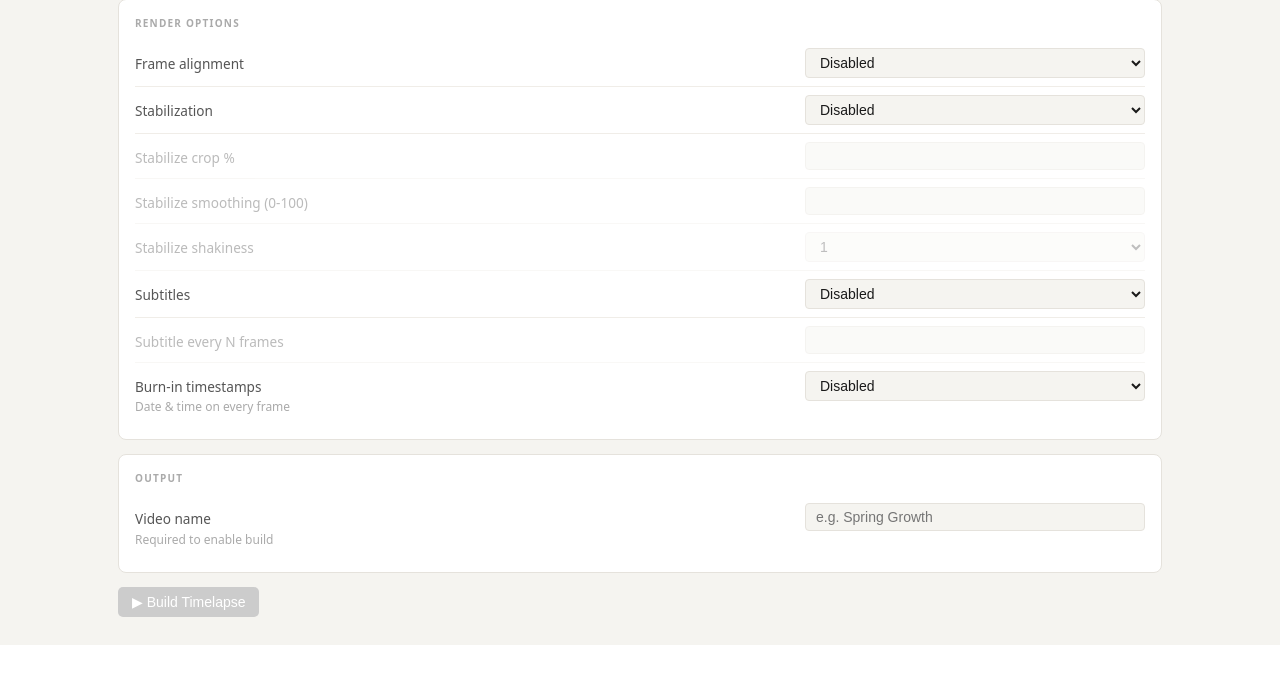
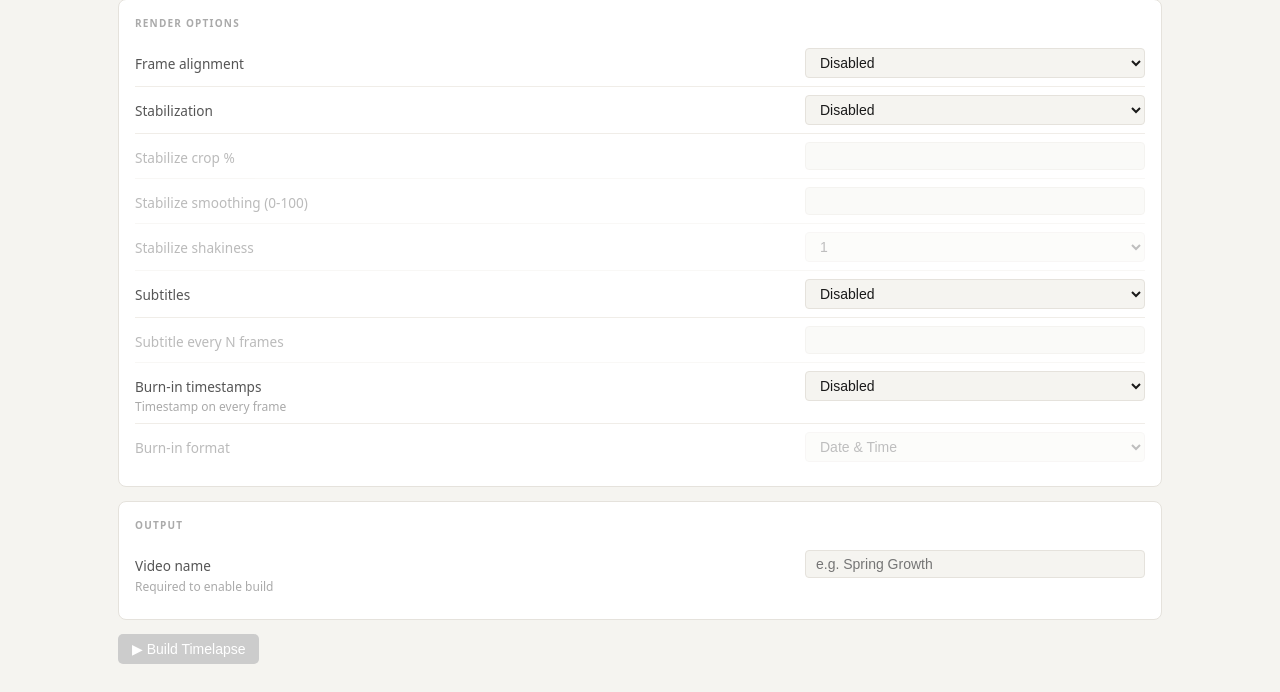
Before and after one commit to dukane3k/reolink-preset-timelapse, a Python web app: template src/web/templates/designer.html in a window 1280 px wide. Shown: the part 644-1336 px from the top of the page. Before the commit the page ends 1289 px from the top, so only its background shows below. Run offline with Jinja, Linux system fonts and the light colour scheme; the template is opened without the code that fills it, so the values that code supplies are empty.

Commit message:
feat: burn-in format option (date & time, date only, time only)
Co-Authored-By: Claude Sonnet 4.6 <noreply@anthropic.com>

```diff
--- a/src/build_permanent.py
+++ b/src/build_permanent.py
@@ -29,7 +29,7 @@ def build_permanent(cfg: Config, now: datetime | None = None) -> Path:
     permanent_dir = Path(cfg.timelapse_dir) / "permanent"
     output = permanent_dir / f"timelapse_permanent_{timestamp}.mp4"
 
-    build_timelapse(all_snapshots, output, fps=cfg.timelapse_fps, align=cfg.timelapse_align, stabilize=cfg.timelapse_stabilize, stabilize_crop=cfg.timelapse_stabilize_crop, stabilize_smoothing=cfg.timelapse_stabilize_smoothing, stabilize_shakiness=cfg.timelapse_stabilize_shakiness, subtitles=cfg.timelapse_subtitles, subtitle_every=cfg.timelapse_subtitle_every, burnin=cfg.timelapse_burnin)
+    build_timelapse(all_snapshots, output, fps=cfg.timelapse_fps, align=cfg.timelapse_align, stabilize=cfg.timelapse_stabilize, stabilize_crop=cfg.timelapse_stabilize_crop, stabilize_smoothing=cfg.timelapse_stabilize_smoothing, stabilize_shakiness=cfg.timelapse_stabilize_shakiness, subtitles=cfg.timelapse_subtitles, subtitle_every=cfg.timelapse_subtitle_every, burnin=cfg.timelapse_burnin, burnin_format=cfg.timelapse_burnin_format)
     return output
 
 
--- a/src/config.py
+++ b/src/config.py
@@ -69,6 +69,7 @@ class Config:
     timelapse_subtitles: bool
     timelapse_subtitle_every: int
     timelapse_burnin: bool
+    timelapse_burnin_format: str  # "datetime" | "date" | "time"
     timelapse_daily_mode: str  # "day_only" | "cumulative"
 
     @classmethod
@@ -104,5 +105,6 @@ class Config:
             timelapse_subtitles=_bool("TIMELAPSE_SUBTITLES", True),
             timelapse_subtitle_every=_int("TIMELAPSE_SUBTITLE_EVERY", 1),
             timelapse_burnin=_bool("TIMELAPSE_BURNIN", False),
+            timelapse_burnin_format=os.environ.get("TIMELAPSE_BURNIN_FORMAT", "datetime").strip() or "datetime",
             timelapse_daily_mode=os.environ.get("TIMELAPSE_DAILY_MODE", "day_only").strip() or "day_only",
         )
--- a/src/scheduler.py
+++ b/src/scheduler.py
@@ -39,7 +39,7 @@ def _rebuild_timelapse(cfg: Config, date_str: str) -> None:
     snapshots = _collect_for_date(cfg, date_str)
     output = Path(cfg.timelapse_dir) / f"timelapse_{date_str}.mp4"
     try:
-        build_timelapse(snapshots, output, fps=cfg.timelapse_fps, align=cfg.timelapse_align, stabilize=cfg.timelapse_stabilize, stabilize_crop=cfg.timelapse_stabilize_crop, stabilize_smoothing=cfg.timelapse_stabilize_smoothing, stabilize_shakiness=cfg.timelapse_stabilize_shakiness, subtitles=cfg.timelapse_subtitles, subtitle_every=cfg.timelapse_subtitle_every, burnin=cfg.timelapse_burnin)
+        build_timelapse(snapshots, output, fps=cfg.timelapse_fps, align=cfg.timelapse_align, stabilize=cfg.timelapse_stabilize, stabilize_crop=cfg.timelapse_stabilize_crop, stabilize_smoothing=cfg.timelapse_stabilize_smoothing, stabilize_shakiness=cfg.timelapse_stabilize_shakiness, subtitles=cfg.timelapse_subtitles, subtitle_every=cfg.timelapse_subtitle_every, burnin=cfg.timelapse_burnin, burnin_format=cfg.timelapse_burnin_format)
     except Exception as exc:
         log.error("Timelapse build failed: %s", exc)
 
--- a/src/web/templates/designer.html
+++ b/src/web/templates/designer.html
@@ -224,11 +224,21 @@
       </div>
     </div>
     <div class="field-row">
-      <label>Burn-in timestamps<span style="display:block;color:#aaa;font-size:0.75rem;font-weight:400;margin-top:2px;">Date &amp; time on every frame</span></label>
+      <label>Burn-in timestamps<span style="display:block;color:#aaa;font-size:0.75rem;font-weight:400;margin-top:2px;">Timestamp on every frame</span></label>
       <div class="field-input">
         <select name="burnin" id="burnin">
           <option value="false" {% if not defaults.burnin %}selected{% endif %}>Disabled</option>
           <option value="true" {% if defaults.burnin %}selected{% endif %}>Enabled</option>
+        </select>
+      </div>
+    </div>
+    <div class="field-row" data-child-of="burnin">
+      <label>Burn-in format</label>
+      <div class="field-input">
+        <select name="burnin_format" id="burnin_format">
+          <option value="datetime" {% if defaults.burnin_format == "datetime" %}selected{% endif %}>Date &amp; Time</option>
+          <option value="date" {% if defaults.burnin_format == "date" %}selected{% endif %}>Date Only</option>
+          <option value="time" {% if defaults.burnin_format == "time" %}selected{% endif %}>Time Only</option>
         </select>
       </div>
     </div>
@@ -276,6 +286,7 @@
   var disabledWhen = {
     stabilize: "false",
     subtitles: "false",
+    burnin: "false",
   };
   function applyChildState(parentId) {
     var parent = document.getElementById(parentId);
--- a/src/web/templates/settings.html
+++ b/src/web/templates/settings.html
@@ -151,6 +151,9 @@
     {{ select("TIMELAPSE_BURNIN", "Burn-in Timestamps", [
         ("false","Disabled"),("true","Enabled")
     ]) }}
+    {{ select("TIMELAPSE_BURNIN_FORMAT", "Burn-in Format", [
+        ("datetime","Date &amp; Time"),("date","Date Only"),("time","Time Only")
+    ], child_of="TIMELAPSE_BURNIN") }}
   </div>
 
   <div class="card" style="margin-bottom:16px;">
```
Also changed, not shown: src/timelapse.py (+12 -3 lines), src/web/app.py (+6 -2 lines).
